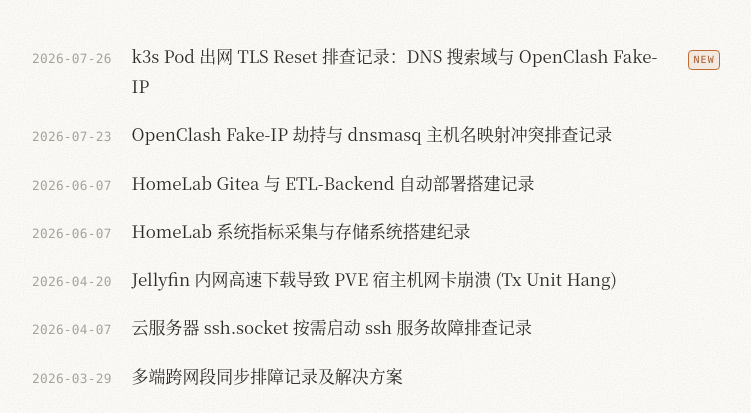
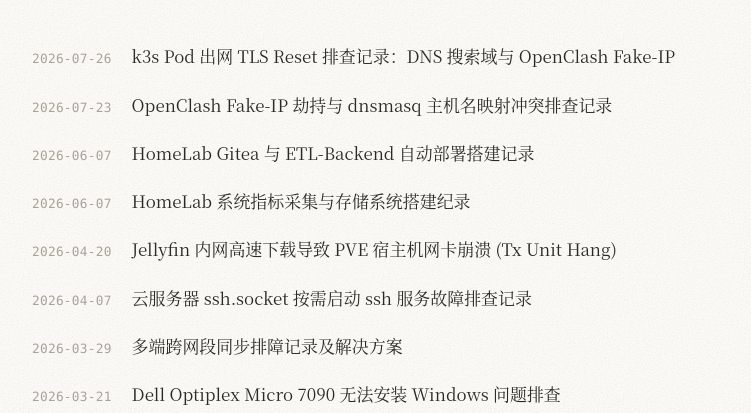
Before and after one commit to Wolf1024Hzx/Wolf1024Hzx.github.io, an Astro site: page / in a window 1280 px wide. Shown: the part 344-757 px from the top of the page, without its empty margins (264-1015 px from the left). Built offline with nearby package versions, Linux system fonts and the light colour scheme; Astro itself is replaced by a stand-in of ours.

Commit message:
refactor: 移除文章列表 hover 箭头与 NEW 徽章

```diff
--- a/src/pages/index.astro
+++ b/src/pages/index.astro
@@ -22,7 +22,6 @@ const oldestYear = posts[posts.length - 1]?.data.date.getFullYear();
         <li style={`--i: ${Math.min(index, 12)}`}>
           <time datetime={post.data.date.toISOString()}>{formatDate(post.data.date)}</time>
           <a href={`/posts/${post.id}/`}>{post.data.title}</a>
-          {index === 0 && <span class="new-badge">NEW</span>}
         </li>
       ))
     }
--- a/src/styles/components.css
+++ b/src/styles/components.css
@@ -80,39 +80,9 @@
   transition: color 0.25s ease, background-size 0.3s ease;
 }
 
-/* hover 时滑出的箭头，绝对定位避免挤压标题换行 */
-.post-list a::after {
-  content: '→';
-  position: absolute;
-  margin-left: 0.35em;
-  color: var(--accent);
-  opacity: 0;
-  transform: translateX(-5px);
-  transition: opacity 0.25s ease, transform 0.25s ease;
-}
-
 .post-list li:hover a {
   color: var(--accent);
   background-size: 100% 1px;
-}
-
-.post-list li:hover a::after {
-  opacity: 1;
-  transform: translateX(0);
-}
-
-.new-badge {
-  flex-shrink: 0;
-  /* 基线对齐：单行标题时与文字同线，多行标题时贴第一行 */
-  align-self: baseline;
-  padding: 0.08em 0.42em;
-  border: 1px solid var(--accent);
-  border-radius: 4px;
-  background: var(--accent-soft);
-  color: var(--accent-deep);
-  font-family: var(--font-mono);
-  font-size: 0.62rem;
-  letter-spacing: 0.12em;
 }
 
 /* ---------- 页头（归档/标签/分类/关于/文章） ---------- */
@@ -302,17 +272,6 @@
     line-height: 1.55;
   }
 
-  /* 触屏无 hover，箭头只会造成横向溢出 */
-  .post-list a::after {
-    content: none;
-  }
-
-  /* 纵向布局下徽章独占一行，靠左并略留间距 */
-  .new-badge {
-    align-self: flex-start;
-    margin-top: 0.35rem;
-  }
-
   .post-header,
   .page-header {
     padding-top: 2rem;
```
